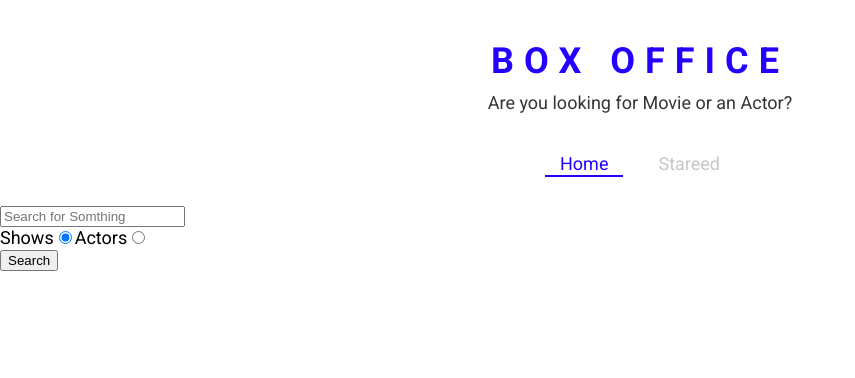
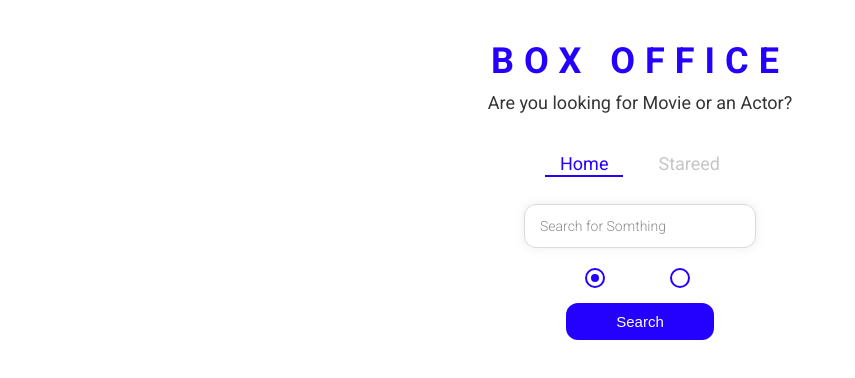
Before and after one commit to mayanklushte/box-office, a React (Create React App) app: page / in a window 1280 px wide. Shown: the top 378 px of the page, without its empty margins (0-855 px from the left). Built offline with nearby package versions, Linux system fonts and the light colour scheme.

Commit message:
styled entire app

```diff
--- /dev/null
+++ b/src/components/CustomRadio.js
@@ -0,0 +1,68 @@
+import React from 'react';
+import styled from 'styled-components';
+
+const RadioWrapper = styled.label`
+  display: block;
+  position: relative;
+  padding-left: 25px;
+  cursor: pointer;
+  font-size: 13px;
+  user-select: none;
+  font-weight: 700;
+  line-height: 1.65;
+
+  input {
+    position: absolute;
+    opacity: 0;
+    cursor: pointer;
+  }
+
+  span {
+    position: absolute;
+    top: 0;
+    left: 0;
+    height: 16px;
+    width: 16px;
+    background-color: #fff;
+    border: 2px solid ${({ theme }) => theme.mainColors.blue};
+    border-radius: 50%;
+  }
+
+  input:checked ~ span {
+    background-color: #fff;
+    border: 2px solid ${({ theme }) => theme.mainColors.blue};
+  }
+
+  span:after {
+    content: '';
+    position: absolute;
+    display: none;
+  }
+
+  input:checked ~ span:after {
+    display: block;
+  }
+
+  span:after {
+    top: 4px;
+    left: 4px;
+    width: 8px;
+    height: 8px;
+    border-radius: 50%;
+    background: ${({ theme }) => theme.mainColors.blue};
+  }
+`;
+
+const CustomRadio = ({ lable, ...restProps }) => {
+  return (
+    <div>
+      <RadioWrapper htmlFor={restProps.id}>
+        {lable}
+        <input {...restProps} type="radio" />
+        <span />
+      </RadioWrapper>
+    </div>
+  );
+};
+
+export default CustomRadio;
--- a/src/pages/Home.js
+++ b/src/pages/Home.js
@@ -1,9 +1,15 @@
 import React, { useState } from 'react';
 import ActorGrid from '../components/actor/ActorGrid';
+import CustomRadio from '../components/CustomRadio';
 import MainPageLayout from '../components/MainPageLayout';
 import ShowGrid from '../components/show/ShowGrid';
 import { apiGet } from '../misc/config';
 import { useLastQuery } from '../misc/custom-hooks';
+import {
+  RadioInputsWrapper,
+  SearchButtonWrapper,
+  SearchInput,
+} from './Home.styled';
 // children layout
 // we wrap MainPageLayout Component arrond the content of page
 // this act as children in javascript and then we can grab this in mainPageLaout.js
@@ -57,7 +63,7 @@
 
   return (
     <MainPageLayout>
-      <input
+      <SearchInput
         type="text"
         placeholder="Search for Somthing"
         onChange={onInputChange}
@@ -65,31 +71,33 @@
         value={input}
       />
 
-      <div>
-        <label htmlFor="show-search">
-          Shows
-          <input
+      <RadioInputsWrapper>
+        <div>
+          <CustomRadio
+            label="Shows"
+            value="shows"
             id="show-search"
-            type="radio"
-            value="shows"
             checked={isShowOption}
             onChange={onRadioChange}
           />
-        </label>
-        <label htmlFor="actors-search">
-          Actors
-          <input
+        </div>
+
+        <div>
+          <CustomRadio
+            label="Actors"
             id="actors-search"
-            type="radio"
             value="people"
             checked={!isShowOption}
             onChange={onRadioChange}
           />
-        </label>
-      </div>
-      <button type="button" onClick={onSearch}>
-        Search
-      </button>
+        </div>
+      </RadioInputsWrapper>
+
+      <SearchButtonWrapper>
+        <button type="button" onClick={onSearch}>
+          Search
+        </button>
+      </SearchButtonWrapper>
 
       {renderResults()}
     </MainPageLayout>
--- /dev/null
+++ b/src/pages/Home.styled.js
@@ -0,0 +1,50 @@
+import styled from 'styled-components';
+
+export const SearchInput = styled.input`
+  display: block;
+  font-family: 'Roboto', sans-serif;
+  width: 200px;
+  margin: auto;
+  outline: none;
+  padding: 13px 15px;
+  border: 1px solid #dbdbdb;
+  box-shadow: 0px 0px 10px 0px rgba(219, 219, 219, 0.5);
+  font-size: 14px;
+  border-radius: 12px;
+  color: #8d8d8d;
+
+  &::placeholder {
+    font-weight: 300;
+    color: #8d8d8d;
+  }
+`;
+
+export const RadioInputsWrapper = styled.div`
+  display: flex;
+  justify-content: center;
+  margin: 20px 0;
+
+  div {
+    margin: 0 15px;
+  }
+`;
+
+export const SearchButtonWrapper = styled.div`
+  text-align: center;
+  margin-bottom: 35px;
+  margin-top: 35px;
+
+  button {
+    color: #fff;
+    background-color: ${({ theme }) => theme.mainColors.blue};
+    margin: auto;
+    padding: 10px 50px;
+    font-size: 15px;
+    border: none;
+    outline: none;
+    border-radius: 12px;
+    &:hover {
+      cursor: pointer;
+    }
+  }
+`;
```
